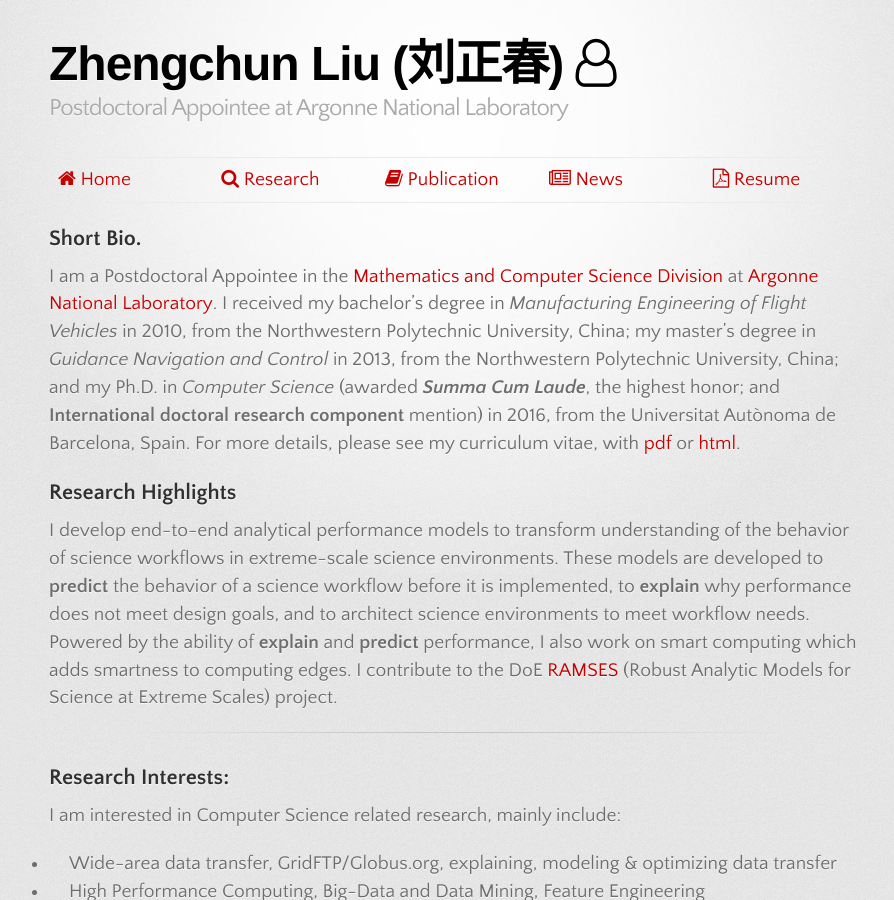
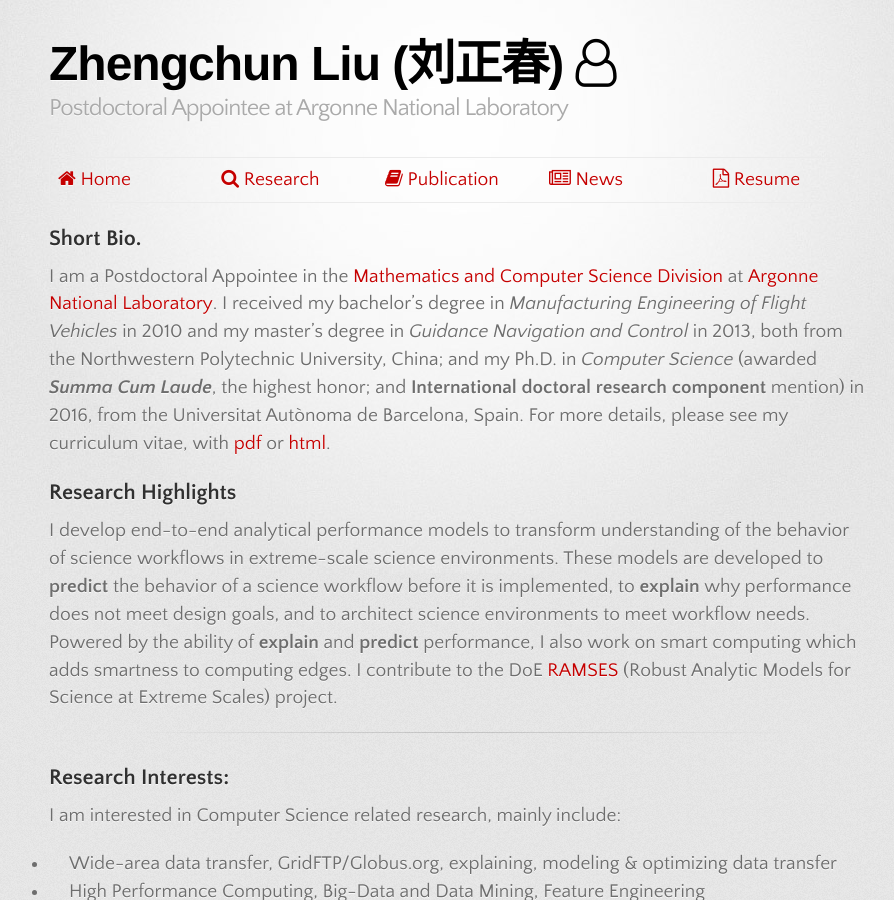
Before and after one commit to lzhengchun/lzhengchun.github.io, a Jekyll site: the page built from index.md, in a window 1280 px wide and 900 px high. Shown: the whole window, without its empty margins (181-1075 px from the left). Built offline with Jekyll 4.4.1, drawn with Linux system fonts in a browser that asks for light colours; some web fonts are replaced.

Commit message:
add, delete, polish etc.

```diff
--- a/index.md
+++ b/index.md
@@ -8,7 +8,7 @@
 I am a Postdoctoral Appointee in the [Mathematics and Computer Science Division](http://www.mcs.anl.gov/person/zhengchun-liu) at [Argonne National Laboratory](http://www.anl.gov/).
 <!---
 I work with [Rajkumar Kettimuthu](http://www.mcs.anl.gov/~kettimut/) (supervisor), Prof. [Ian Foster](https://www.cs.uchicago.edu/directory/ian-foster), [Prasanna Balaprakash](http://www.mcs.anl.gov/~pbalapra), [Sven Leyffer](https://wiki.mcs.anl.gov/leyffer/index.php/Sven_Leyffer) and [Kyle Chard](https://kylechard.com/) et al. --->
-I received my bachelor's degree in _Manufacturing Engineering of Flight Vehicles_ in 2010, from the Northwestern Polytechnic University, China; my master's degree in _Guidance Navigation and Control_ in 2013, from the Northwestern Polytechnic University, China; and my Ph.D. in _Computer Science_ (awarded ___Summa Cum Laude___, the highest honor; and **International doctoral research component** mention) in 2016, from the Universitat Autònoma de Barcelona, Spain.
+I received my bachelor's degree in _Manufacturing Engineering of Flight Vehicles_ in 2010 and my master's degree in _Guidance Navigation and Control_ in 2013, both from the Northwestern Polytechnic University, China; and my Ph.D. in _Computer Science_ (awarded ___Summa Cum Laude___, the highest honor; and **International doctoral research component** mention) in 2016, from the Universitat Autònoma de Barcelona, Spain.
 For more details, please see my curriculum vitae, with  <a href="file/Zhengchun_Liu_CV.pdf" target="_blank">pdf</a> or <a href="file/Zhengchun_Liu_CV.html" target="_blank">html</a>.
 
 ## Research Highlights
```
